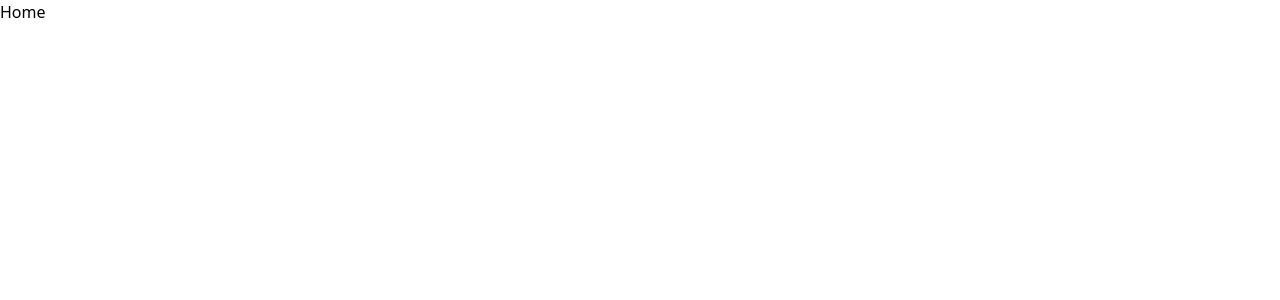
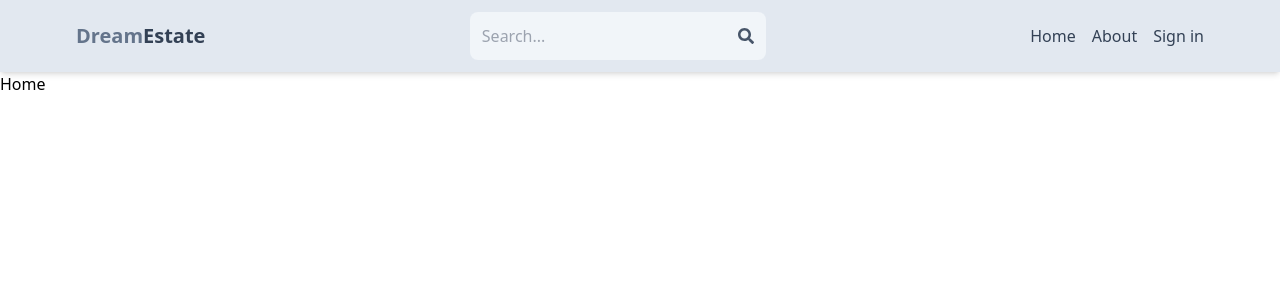
Before and after one commit to Riyaj17/Real_Estate, a React (Vite) app in the folder client/: page / in a window 1280 px wide. Shown: the top 300 px of the page. Built offline with nearby package versions, Linux system fonts and the light colour scheme.

Commit message:
create header component

```diff
--- a/client/package.json
+++ b/client/package.json
@@ -12,6 +12,7 @@
   "dependencies": {
     "react": "^18.3.1",
     "react-dom": "^18.3.1",
+    "react-icons": "^5.2.1",
     "react-router-dom": "^6.25.1"
   },
   "devDependencies": {
--- a/client/src/App.jsx
+++ b/client/src/App.jsx
@@ -4,9 +4,12 @@
 import SignUp from './pages/SignUp';
 import Profile from './pages/Profile';
 import About from './pages/About';
+import Header from './components/Header';
 
 export default function App() {
-  return <BrowserRouter>
+  return (
+  <BrowserRouter>
+    <Header />
     <Routes>
        <Route path="/" element={<Home />} />
        <Route path="/sign-in" element={<SignIn />} />
@@ -14,6 +17,8 @@
        <Route path="/about" element={<About />} />
        <Route path="/profile" element={<Profile />} />
     </Routes>
-  </BrowserRouter>;
+  </BrowserRouter>
+  );
+
 }
 //this is the code how to route pages
--- /dev/null
+++ b/client/src/components/Header.jsx
@@ -0,0 +1,44 @@
+import {FaSearch} from 'react-icons/fa'; //import the fasearch from the react icons fa . the fa stands for font awesome
+import {Link} from 'react-router-dom'; //this is the link to one page to another page
+export default function Header() {
+  return (
+    <header className='bg-slate-200 shadow-md '>
+    <div className='flex justify-between items-center max-w-6xl mx-auto p-3'>
+
+    <Link to='/'>
+    {/* this link to method link to another page which you mentioned and if you click the component under link to it will go the linked page */}
+    <h1 className='font-bold text-sm: sm:text-xl flex flex-wrap'>
+    {/* here text-sm means small(mobile size) and the sm:text-xl means large(full screen)  and the flex-wrap using for the mobile screen to show the text on top on each other*/}
+
+        <span className='text-slate-500'>Dream</span>
+        <span className='text-slate-700'>Estate</span>
+    </h1>
+    </Link>
+    <form className='bg-slate-100 p-3 rounded-lg flex items-center'>
+        <input type='text' placeholder='Search...'
+         className='bg-transparent focus:outline-none w-24 sm:w-64'/>
+         <FaSearch className='text-slate-600' />
+    </form>
+    <ul className='flex gap-4'>
+    <Link to='/'>
+        <li className='hidden sm:inline text-slate-700 hover:underline'>
+          Home
+        </li>
+        </Link>
+
+        <Link to='/about'>
+        <li className='hidden sm:inline text-slate-700 hover:underline'>
+          About
+        </li>
+        </Link>
+
+        <Link to='/sign-in'>
+        <li className='text-slate-700 hover:underline'>
+          Sign in
+        </li>
+        </Link>
+    </ul>
+    </div>
+    </header>
+  );
+}
```
Also changed, not shown: 1 other file (tests, documents, lock files or other folders).
